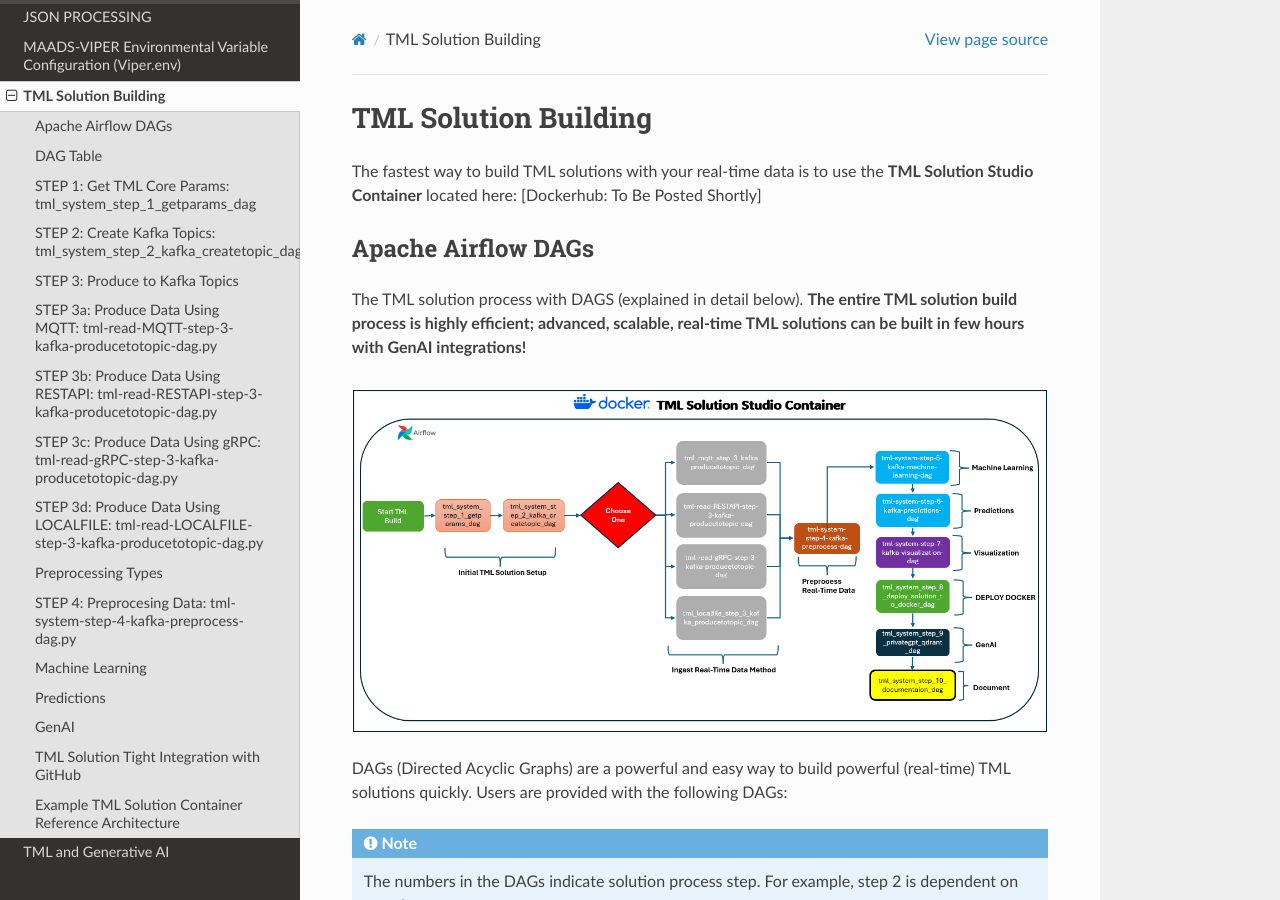
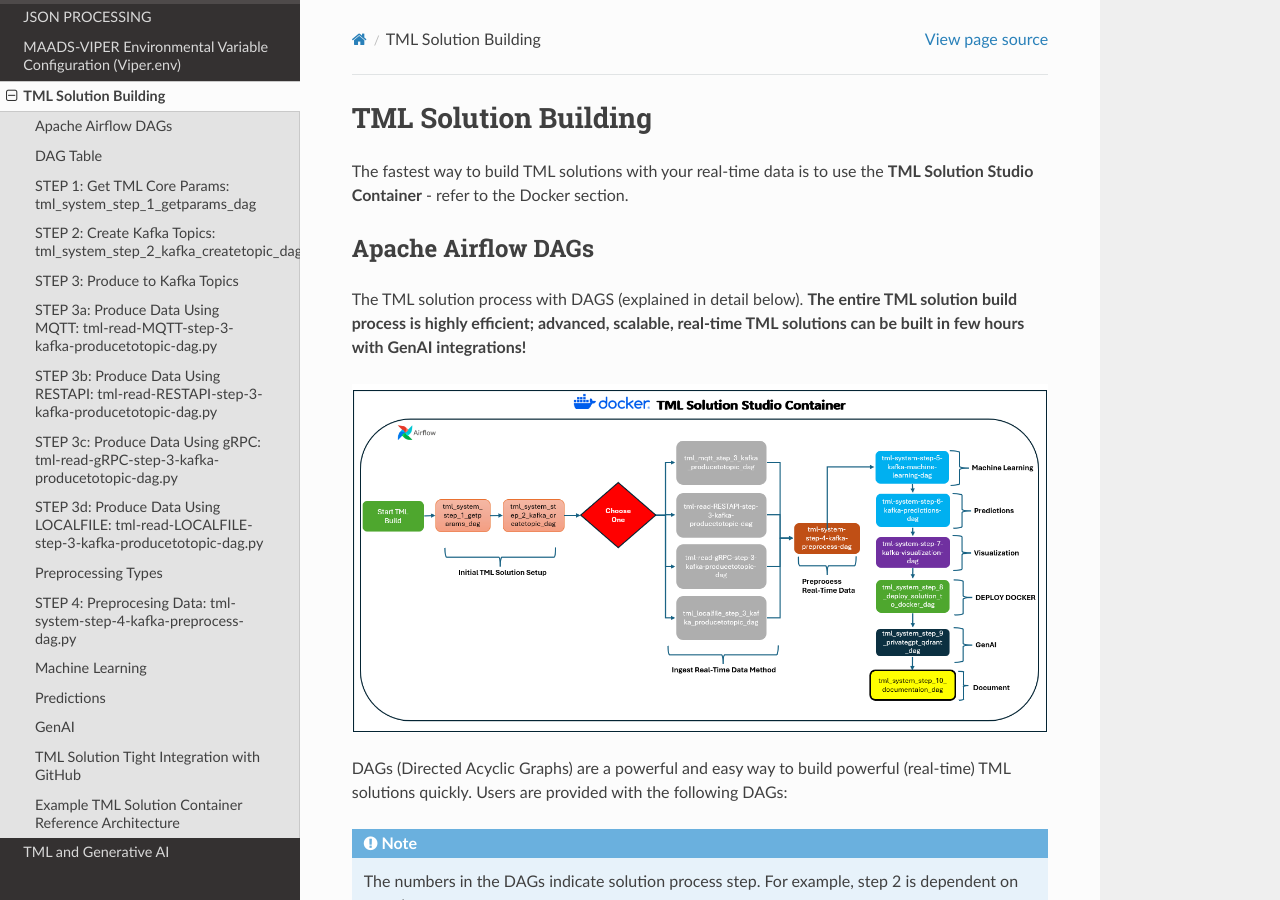
Before and after one commit to smaurice101/readthedocs, a Sphinx documentation site: the page built from docs/source/tmlbuilds.rst, in a window 1280 px wide and 900 px high. Built offline with Sphinx 7.4.7 and the Read the Docs theme 2.0.0, drawn with Linux system fonts in a browser that asks for light colours.

Commit message:
Update tmlbuilds.rst

```diff
--- a/docs/source/tmlbuilds.rst
+++ b/docs/source/tmlbuilds.rst
@@ -1,7 +1,7 @@
 TML Solution Building
 ======================
 
-The fastest way to build TML solutions with your real-time data is to use the **TML Solution Studio Container** located here: [Dockerhub: To Be Posted Shortly]
+The fastest way to build TML solutions with your real-time data is to use the **TML Solution Studio Container** - refer to the Docker section.
 
 Apache Airflow DAGs
 -------------------
```
